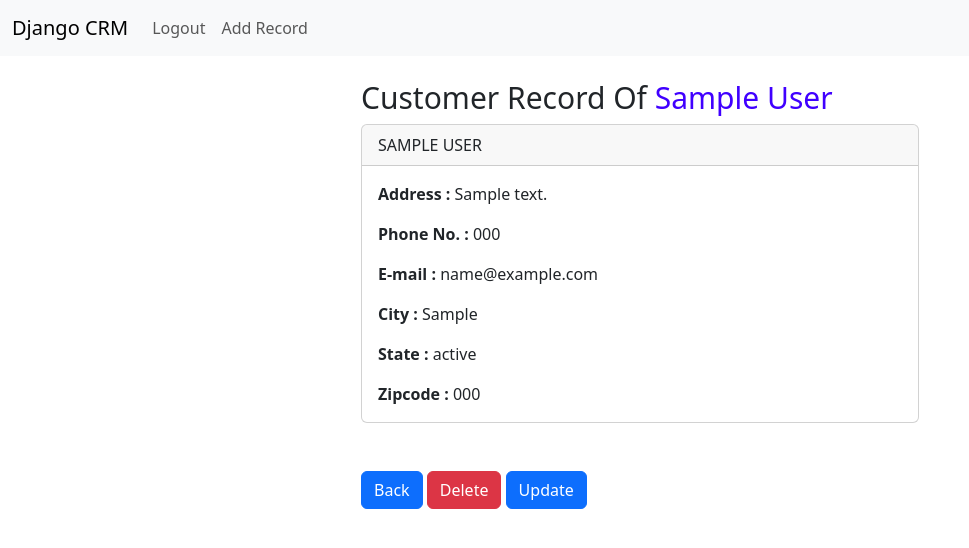
After one commit to asok44/django-CRM, a Django app: page /record/1 in a window 1280 px wide. The commit adds this page. Shown: the top 548 px of the page, without its empty margins (0-969 px from the left). Run offline with Django 4.2, Linux system fonts and the light colour scheme; a user stored in the database is signed in; tables that the repository leaves empty hold one stand-in row (values such as "Sample post").

Commit message:
finally completed

```diff
--- a/website/templates/navbar.html
+++ b/website/templates/navbar.html
@@ -11,13 +11,16 @@
                 <li class="nav-item">
                     <a class="nav-link" href="{% url 'logout' %}">Logout</a>
                 </li>
+                <li class="nav-item">
+                  <a class="nav-link" href="{% url 'add_record' %}">Add Record</a>
+                </li>
             {% else %}
                 <li class="nav-item">
                     <a class="nav-link" href="{% url 'register' %}">Register</a>
                 </li>
                 <li class="nav-item">
                   <a class="nav-link" href="{% url 'home' %}">Login</a>
-              </li>
+                </li>
             {% endif %}
 
         </ul>
--- /dev/null
+++ b/website/templates/record.html
@@ -0,0 +1,49 @@
+{% extends 'base.html' %}
+
+{% block content %}
+
+
+<!-- <table class="table table-striped">
+    <thead>
+        <tr>
+            <th>Customer ID</th>
+            <th>Customer Name</th>
+            <th>Customer Address</th>
+            <th>Customer Phone</th>
+            <th>Customer Email</th>
+        </tr>
+    </thead>
+    <tbody>
+        <tr>
+            <td>{{ customer_record.id }}</td>
+            <td>{{ customer_record.first_name }} {{ customer_record.last_name }}</td>
+            <td>{{ customer_record.address }}</td>
+            <td>{{ customer_record.phone }}</td>
+            <td>{{ customer_record.email }}</td>
+        </tr>
+    </tbody>
+</table> -->
+<div class="col-md-6 offset-md-3">
+    <h1 style="font-size: 30px;">Customer Record Of <span style="color: rgb(64, 0, 255);">{{ customer_record.first_name }} {{ customer_record.last_name }}</span></h1>
+
+<div class="card">
+    <div class="card-header text-uppercase">
+        {{ customer_record.first_name }} {{ customer_record.last_name }}
+    </div>
+    <div class="card-body">
+      <p class="card-text"><strong> Address : </strong>{{ customer_record.address }}</p>
+      <p class="card-text"><strong> Phone No. : </strong>{{ customer_record.phone }}</p>
+      <p class="card-text"><strong> E-mail : </strong>{{ customer_record.email }}</p>
+      <p class="card-text"><strong> City : </strong>{{ customer_record.city }}</p>
+      <p class="card-text"><strong> State : </strong>{{ customer_record.state }}</p>
+      <p class="card-text"><strong> Zipcode : </strong>{{ customer_record.zipcode }}</p>
+    </div>
+</div>
+
+<br><br>
+
+    <a href="{% url 'home' %}" class="btn btn-primary">Back</a>
+    <a href="{% url 'delete_record' customer_record.id %}" class="btn btn-danger">Delete</a>
+    <a href="{% url 'update_record' customer_record.id %}" class="btn btn-primary">Update</a>
+</div>
+{% endblock %}
--- a/website/urls.py
+++ b/website/urls.py
@@ -6,4 +6,8 @@ urlpatterns = [
     # path('login/', views.login_user, name = 'login'),
     path('logout/', views.logout_user, name = 'logout'),
     path('register/', views.register_user, name = 'register'),
+    path('record/<int:pk>', views.customer_record, name = 'record'),
+    path('delete_record/<int:pk>', views.delete_record, name = 'delete_record'),
+    path('add_record/', views.add_record, name = 'add_record'),
+    path('update_record/<int:pk>', views.update_record, name = 'update_record'),
 ]
--- a/website/views.py
+++ b/website/views.py
@@ -1,7 +1,7 @@
 from django.shortcuts import render, redirect
 from django.contrib.auth import authenticate, login, logout
 from django.contrib import messages
-from .forms import SignUpForm
+from .forms import SignUpForm, AddRecordForm
 from .models import Record
 
 def home(request):
@@ -47,3 +47,49 @@ def register_user(request):
         return render(request, 'register.html', {'form' : form})
 
     return render(request, 'register.html', {'form' : form})
+
+def customer_record(request, pk):
+    if request.user.is_authenticated:
+        #get record from database by id
+        customer_record = Record.objects.get(id = pk)
+        return render(request, 'record.html', {'customer_record' : customer_record})
+    else:
+        messages.success(request, ('Please log in to view customer records...'))
+        return redirect('home')
+
+
+def delete_record(request, pk):
+    if request.user.is_authenticated:
+        customer_record = Record.objects.get(id = pk)
+        customer_record.delete()
+        messages.success(request, ('Record has been deleted...'))
+        return redirect('home')
+    else:
+        messages.success(request, ('Please log in to delete customer records...'))
+        return redirect('home')
+
+def add_record(request):
+    form = AddRecordForm(request.POST or None)
+    if request.user.is_authenticated:
+        if request.method == "POST":
+            if form.is_valid():
+                form.save()
+                messages.success(request, ('Record has been added...'))
+                return redirect('home')
+        return render(request, 'add_record.html', {'form':form})
+    else:
+        messages.success(request, ('Please log in to add customer records...'))
+        return redirect('home')
+
+def update_record(request, pk):
+    if request.user.is_authenticated:
+        record = Record.objects.get(id = pk)
+        form = AddRecordForm(request.POST or None, instance = record)
+        if form.is_valid():
+            form.save()
+            messages.success(request, ('Record has been updated...'))
+            return redirect('home')
+        return render(request, 'update_record.html', {'form':form})
+    else:
+        messages.success(request, ('Please log in to update customer records...'))
+        return redirect('home')
```
Also changed, not shown: website/forms.py (+16 -0 lines), website/templates/add_record.html (added, +17 -0 lines), website/templates/home.html (+6 -6 lines), website/templates/update_record.html (added, +17 -0 lines).
